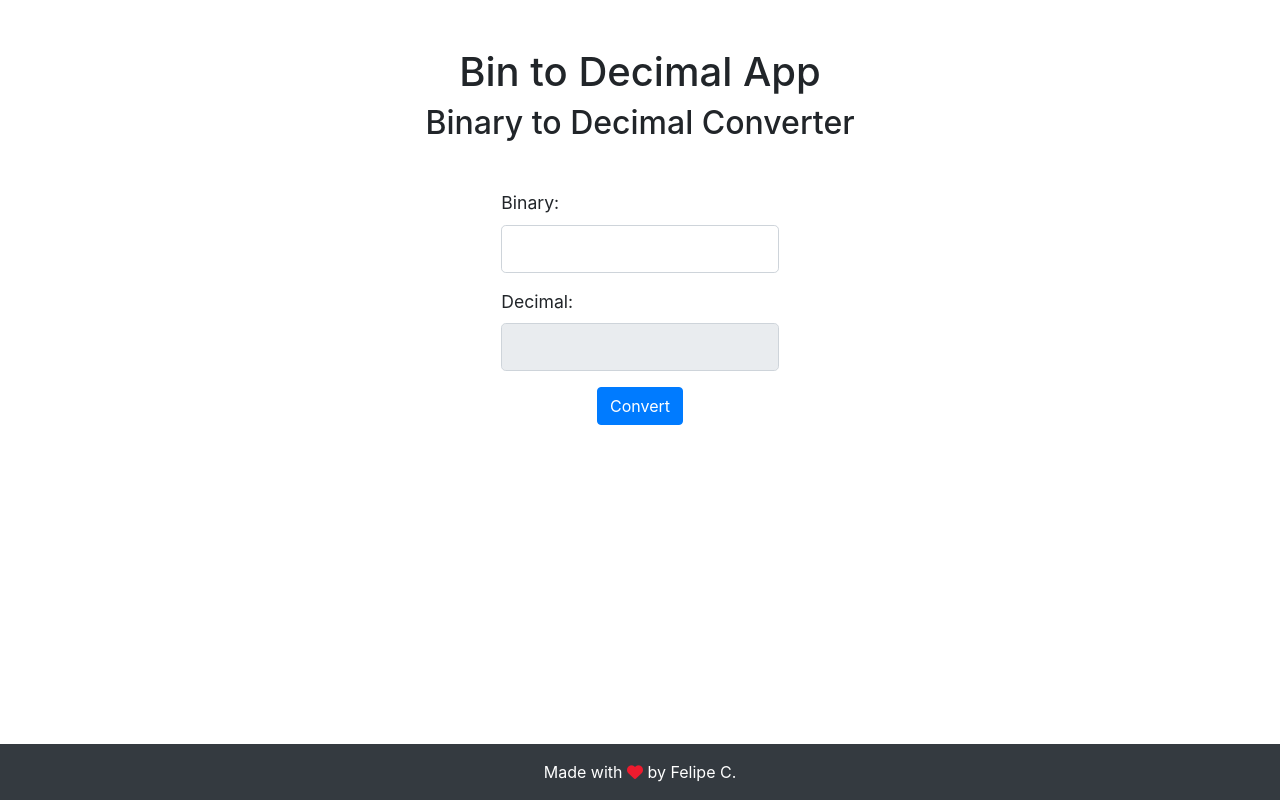
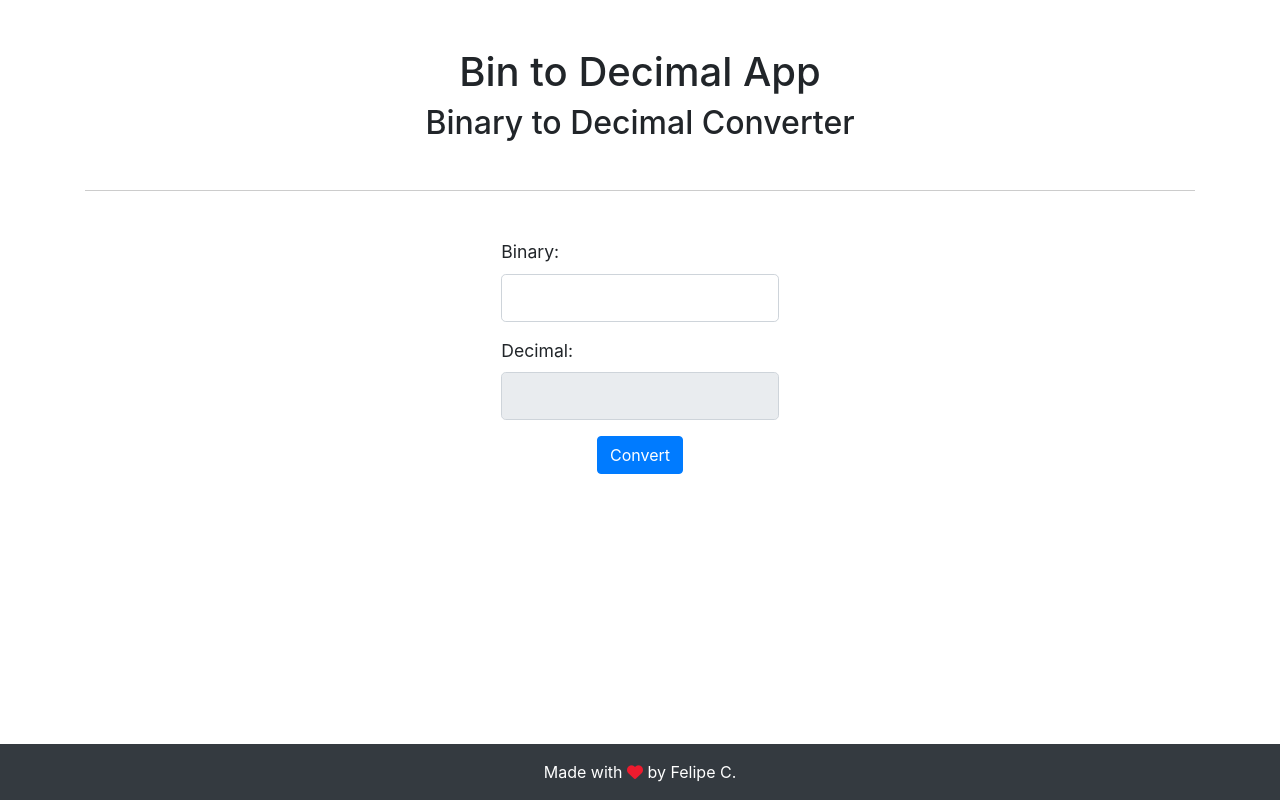
Before and after one commit to carrillodev/Bin2Dec-App, a plain HTML site: page index.html in a window 1280 px wide. Drawn offline with nearby package versions, Linux system fonts and the light colour scheme.

Commit message:
Agregando separador debajo del header

```diff
--- a/estilos.css
+++ b/estilos.css
@@ -2,6 +2,11 @@
     margin: 0;
     padding: 0;
     box-sizing: border-box;
+}
+
+header{
+    padding-bottom: 40px;
+    border-bottom: 1px solid #ccc;
 }
 
 body{
```
